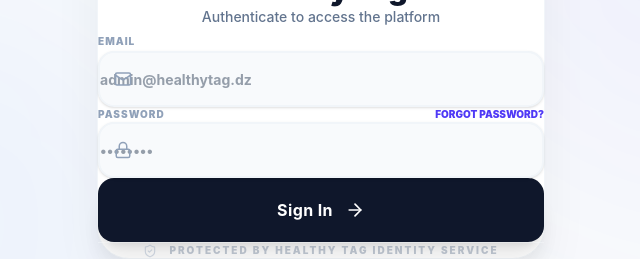
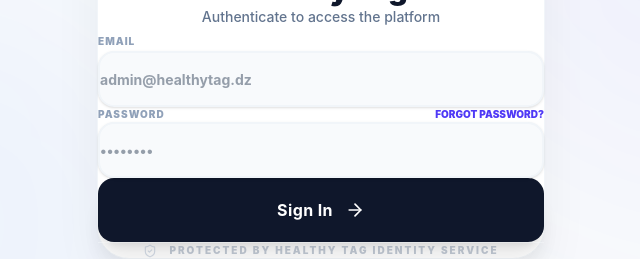
Before and after one commit to touahriachamsdine-oss/healthy-tag, a Next.js app: page /login in a window 1280 px wide. Shown: the part 326-585 px from the top of the page, without its empty margins (319-959 px from the left). Built offline with nearby package versions, Linux system fonts and the light colour scheme.

Commit message:
design: remove icons from login inputs for a cleaner minimalist UI

```diff
--- a/src/app/login/page.tsx
+++ b/src/app/login/page.tsx
@@ -3,7 +3,7 @@
 import { useState } from 'react';
 import { useRouter } from 'next/navigation';
 import { useSettings } from '@/context/SettingsContext';
-import { Lock, Mail, ArrowRight, ShieldCheck, AlertCircle } from 'lucide-react';
+import { ArrowRight, ShieldCheck, AlertCircle } from 'lucide-react';
 
 export default function LoginPage() {
     const { t, language, setLanguage } = useSettings();
@@ -94,11 +94,10 @@ export default function LoginPage() {
                                 {t('email')}
                             </label>
                             <div className="relative group">
-                                <Mail className={`absolute ${isRTL ? 'right-4' : 'left-4'} top-1/2 -translate-y-1/2 text-slate-400 group-focus-within:text-indigo-600 transition-colors`} size={18} />
                                 <input
                                     type="email"
                                     required
-                                    className={`w-full h-14 bg-slate-50 border-2 border-slate-100 rounded-2xl ${isRTL ? 'pr-14 pl-5' : 'pl-14 pr-5'} text-sm font-bold text-slate-700 outline-none focus:border-indigo-600 focus:bg-white transition-all shadow-sm`}
+                                    className="w-full h-14 bg-slate-50 border-2 border-slate-100 rounded-2xl px-5 text-sm font-bold text-slate-700 outline-none focus:border-indigo-600 focus:bg-white transition-all shadow-sm"
                                     placeholder="admin@healthytag.dz"
                                     value={email}
                                     onChange={(e) => setEmail(e.target.value)}
@@ -116,11 +115,10 @@ export default function LoginPage() {
                                 </button>
                             </div>
                             <div className="relative group">
-                                <Lock className={`absolute ${isRTL ? 'right-4' : 'left-4'} top-1/2 -translate-y-1/2 text-slate-400 group-focus-within:text-indigo-600 transition-colors`} size={18} />
                                 <input
                                     type="password"
                                     required
-                                    className={`w-full h-14 bg-slate-50 border-2 border-slate-100 rounded-2xl ${isRTL ? 'pr-14 pl-5' : 'pl-14 pr-5'} text-sm font-bold text-slate-700 outline-none focus:border-indigo-600 focus:bg-white transition-all shadow-sm`}
+                                    className="w-full h-14 bg-slate-50 border-2 border-slate-100 rounded-2xl px-5 text-sm font-bold text-slate-700 outline-none focus:border-indigo-600 focus:bg-white transition-all shadow-sm"
                                     placeholder="••••••••"
                                     value={password}
                                     onChange={(e) => setPassword(e.target.value)}
```
